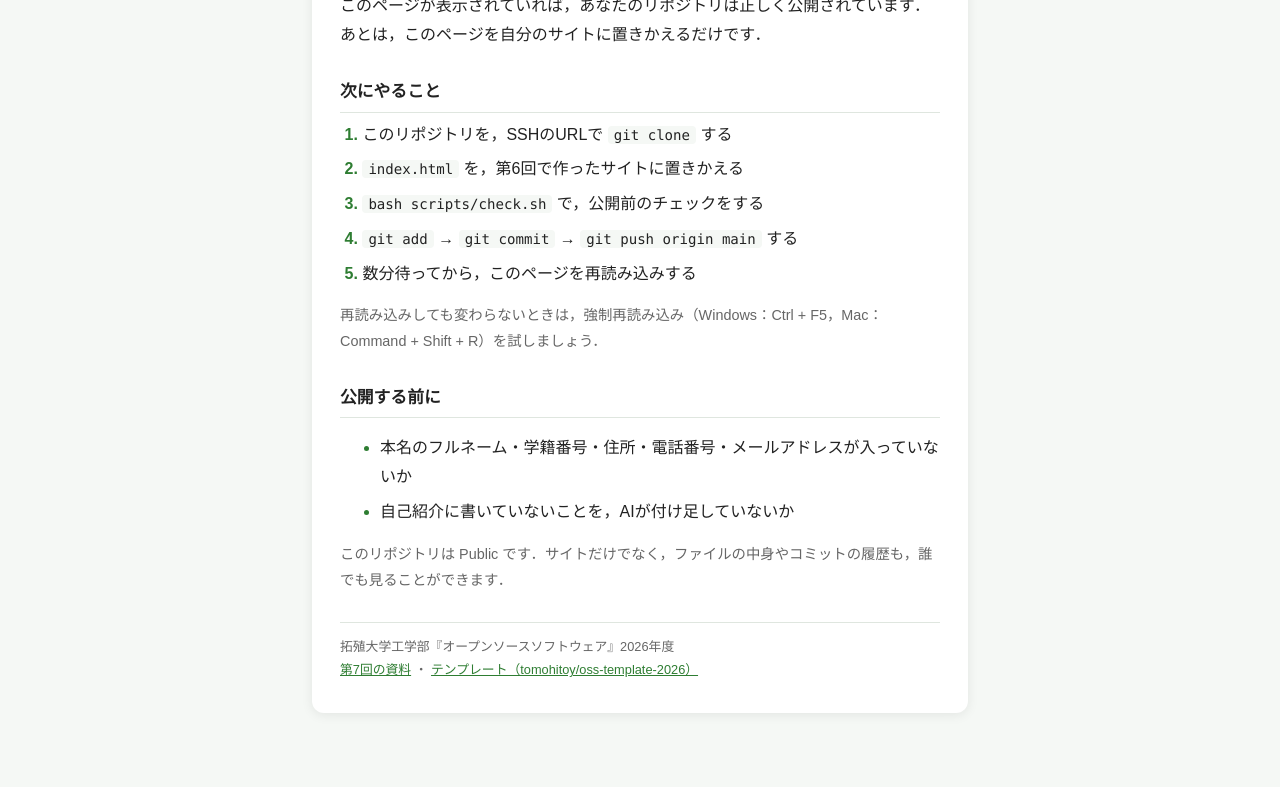
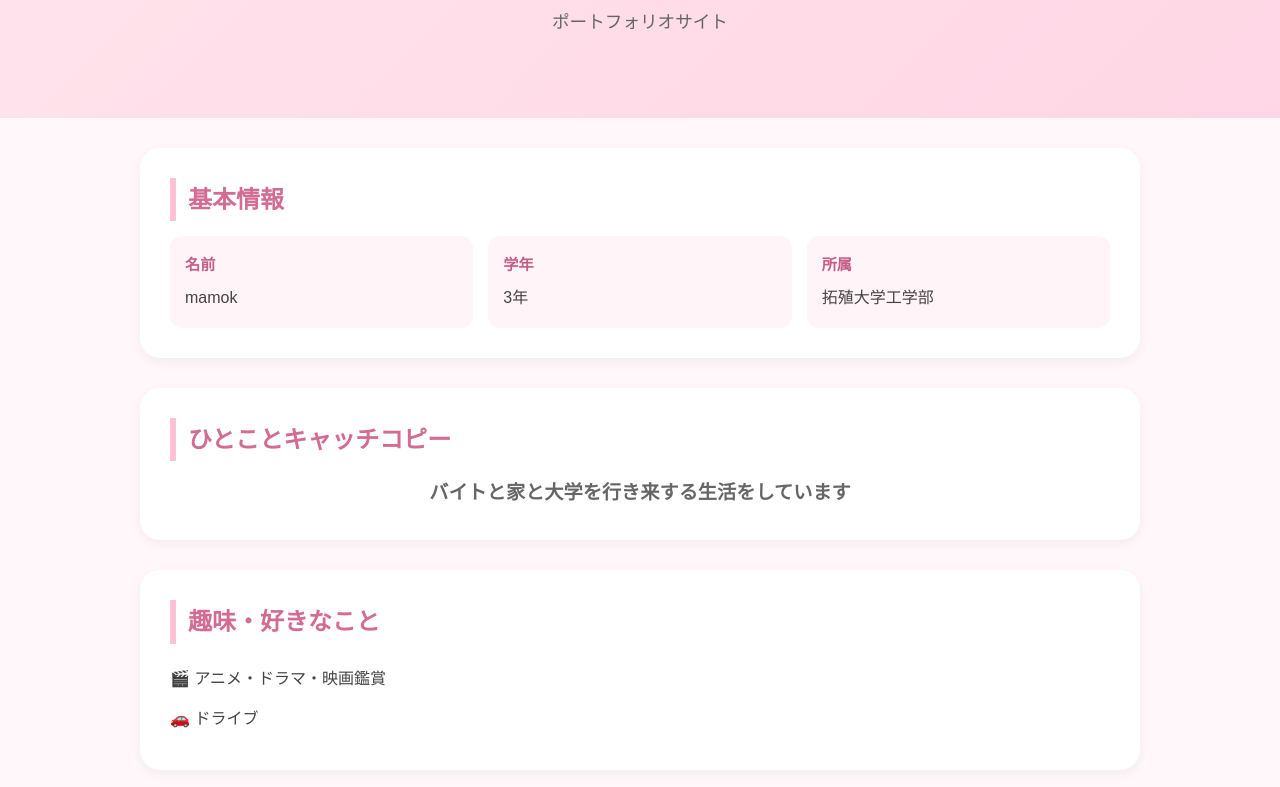
Before and after one commit to G484952024/G484952024.github.io, a plain HTML site: page index.html in a window 1280 px wide. Shown: the part 164-951 px from the top of the page. Before the commit the page ends 901 px from the top, so only its background shows below. Drawn offline with Linux system fonts and the light colour scheme.

Commit message:
feat: 第６回で作ったサイトを公開する

```diff
--- a/index.html
+++ b/index.html
@@ -1,162 +1,240 @@
 <!DOCTYPE html>
-<!-- oss-template-2026:placeholder （この目印で，scripts/check.sh が「準備中」のページかどうかを見分けます） -->
-<!--
-  テンプレートの「準備中」のページです．
-  このページが https://ユーザー名.github.io/ に表示されたら，GitHub Pages の設定は成功です．
-  第7回の実習4で，このファイルを第6回で作った index.html に置きかえます．
--->
 <html lang="ja">
 <head>
     <meta charset="UTF-8">
-  <meta name="viewport" content="width=device-width, initial-scale=1">
-  <title>準備中</title>
+    <meta name="viewport" content="width=device-width, initial-scale=1.0">
+    <title>mamok Portfolio</title>
+
     <style>
-    /* ===== 色の設定 ===== */
-    :root {
-      --main-color: #2e7d32;  /* メインの色（見出し・番号） */
-      --bg-color: #f5f8f5;    /* ページの背景の色 */
-      --card-color: #ffffff;  /* カードの背景の色 */
-      --text-color: #222222;  /* 文字の色 */
-      --sub-color: #666666;   /* 補足の文字の色 */
-      --line-color: #dfe6df;  /* 区切り線の色 */
+        /* =========================================
+           全体設定
+        ========================================= */
+        *{
+            margin:0;
+            padding:0;
+            box-sizing:border-box;
         }
 
-    /* パソコンやスマートフォンがダークモードのときの色 */
-    @media (prefers-color-scheme: dark) {
-      :root {
-        --main-color: #81c784;
-        --bg-color: #121512;
-        --card-color: #1e231e;
-        --text-color: #e8ece8;
-        --sub-color: #a0a8a0;
-        --line-color: #2f362f;
-      }
+        body{
+            font-family: "Yu Gothic", "Hiragino Sans", sans-serif;
+            line-height:1.8;
+            background-color:#fff7f9;
+            color:#444;
         }
 
-    /* ページ全体：カードを画面のまんなかに置く */
-    body {
-      margin: 0;
-      min-height: 100vh;
-      display: flex;
-      align-items: center;
-      justify-content: center;
-      padding: 24px 16px;
-      box-sizing: border-box;
-      font-family: "Hiragino Sans", "Yu Gothic", "Meiryo", sans-serif;
-      line-height: 1.8;
-      color: var(--text-color);
-      background: var(--bg-color);
+        /* =========================================
+           コンテンツ全体の幅設定
+        ========================================= */
+        .container{
+            width:90%;
+            max-width:1000px;
+            margin:0 auto;
         }
 
-    /* まんなかのカード */
-    main {
-      width: 100%;
-      max-width: 600px;
-      padding: 32px 28px;
-      background: var(--card-color);
-      border-top: 6px solid var(--main-color);
-      border-radius: 12px;
-      box-shadow: 0 2px 12px rgba(0, 0, 0, 0.08);
+        /* =========================================
+           ヘッダー部分
+        ========================================= */
+        header{
+            background:linear-gradient(135deg,#ffe4ec,#ffd6e5);
+            text-align:center;
+            padding:80px 20px;
         }
 
-    h1 {
-      margin: 0 0 4px;
-      font-size: clamp(1.3rem, 6vw, 1.6rem);  /* スマートフォンでは少し小さくする */
-      line-height: 1.4;
-      color: var(--main-color);
+        header h1{
+            font-size:2.8rem;
+            color:#b85c7d;
+            margin-bottom:10px;
         }
 
-    h2 {
-      margin: 28px 0 8px;
-      padding-bottom: 4px;
-      font-size: 1.05rem;
-      border-bottom: 1px solid var(--line-color);
+        header p{
+            font-size:1.1rem;
+            color:#666;
         }
 
-    /* 「設定は成功」のバッジ */
-    .badge {
-      display: inline-block;
-      margin: 8px 0 0;
-      padding: 2px 12px;
-      font-size: 0.9rem;
-      font-weight: bold;
-      color: var(--card-color);
-      background: var(--main-color);
-      border-radius: 999px;
+        /* =========================================
+           各セクション共通
+        ========================================= */
+        section{
+            background:#ffffff;
+            margin:30px 0;
+            padding:30px;
+            border-radius:20px;
+            box-shadow:0 4px 12px rgba(0,0,0,0.05);
         }
 
-    /* 「次にやること」の番号つきリスト */
-    ol {
-      margin: 0;
-      padding-left: 1.4em;
-    }
-    li {
-      margin-bottom: 6px;
-    }
-    li::marker {
-      font-weight: bold;
-      color: var(--main-color);
+        section h2{
+            color:#d36c93;
+            margin-bottom:15px;
+            border-left:6px solid #ffc1d6;
+            padding-left:12px;
         }
 
-    /* コマンドの見た目 */
-    code {
-      padding: 1px 6px;
-      font-family: "SFMono-Regular", Consolas, monospace;
-      font-size: 0.88em;
-      background: var(--bg-color);
-      border-radius: 4px;
-      white-space: nowrap;  /* コマンドの途中で折り返さない */
+        /* =========================================
+           リストデザイン
+        ========================================= */
+        ul{
+            list-style:none;
         }
 
-    /* 補足の小さな文字 */
-    .sub {
-      font-size: 0.9rem;
-      color: var(--sub-color);
+        li{
+            padding:6px 0;
         }
 
-    /* いちばん下の小さな文字 */
-    footer {
-      margin-top: 28px;
-      padding-top: 12px;
-      font-size: 0.8rem;
-      color: var(--sub-color);
-      border-top: 1px solid var(--line-color);
+        /* =========================================
+           基本情報カード
+        ========================================= */
+        .profile-grid{
+            display:grid;
+            grid-template-columns:repeat(auto-fit,minmax(220px,1fr));
+            gap:15px;
         }
-    a {
-      color: var(--main-color);
+
+        .card{
+            background:#fff4f7;
+            padding:15px;
+            border-radius:12px;
+        }
+
+        .card h3{
+            font-size:0.95rem;
+            color:#c45f86;
+            margin-bottom:5px;
+        }
+
+        /* =========================================
+           キャッチコピー
+        ========================================= */
+        .catchcopy{
+            text-align:center;
+            font-size:1.2rem;
+            color:#666;
+            font-weight:bold;
+        }
+
+        /* =========================================
+           ひとことエリア
+        ========================================= */
+        .message{
+            background:#fff4f7;
+            border-radius:15px;
+            padding:20px;
+        }
+
+        /* =========================================
+           フッター
+        ========================================= */
+        footer{
+            text-align:center;
+            padding:30px 20px;
+            color:#888;
+            font-size:0.9rem;
+        }
+
+        /* =========================================
+           スマートフォン向け調整
+        ========================================= */
+        @media (max-width:600px){
+            header{
+                padding:60px 15px;
+            }
+
+            header h1{
+                font-size:2rem;
+            }
+
+            section{
+                padding:20px;
+            }
         }
     </style>
 </head>
 <body>
-  <main>
-    <h1>このサイトは準備中です</h1>
-    <p class="badge">GitHub Pages の設定 OK</p>
-    <p>このページが表示されていれば，あなたのリポジトリは正しく公開されています．
-      あとは，このページを自分のサイトに置きかえるだけです．</p>
 
-    <h2>次にやること</h2>
-    <ol>
-      <li>このリポジトリを，SSHのURLで <code>git clone</code> する</li>
-      <li><code>index.html</code> を，第6回で作ったサイトに置きかえる</li>
-      <li><code>bash scripts/check.sh</code> で，公開前のチェックをする</li>
-      <li><code>git add</code> → <code>git commit</code> → <code>git push origin main</code> する</li>
-      <li>数分待ってから，このページを再読み込みする</li>
-    </ol>
-    <p class="sub">再読み込みしても変わらないときは，強制再読み込み（Windows：Ctrl + F5，Mac：Command + Shift + R）を試しましょう．</p>
+    <!-- ヘッダー -->
+    <header>
+        <div class="container">
+            <h1>mamok</h1>
+            <p>ポートフォリオサイト</p>
+        </div>
+    </header>
 
-    <h2>公開する前に</h2>
+    <main class="container">
+
+        <!-- 基本情報 -->
+        <section>
+            <h2>基本情報</h2>
+
+            <div class="profile-grid">
+
+                <div class="card">
+                    <h3>名前</h3>
+                    <p>mamok</p>
+                </div>
+
+                <div class="card">
+                    <h3>学年</h3>
+                    <p>3年</p>
+                </div>
+
+                <div class="card">
+                    <h3>所属</h3>
+                    <p>拓殖大学工学部</p>
+                </div>
+
+            </div>
+        </section>
+
+        <!-- キャッチコピー -->
+        <section>
+            <h2>ひとことキャッチコピー</h2>
+            <p class="catchcopy">
+                バイトと家と大学を行き来する生活をしています
+            </p>
+        </section>
+
+        <!-- 趣味 -->
+        <section>
+            <h2>趣味・好きなこと</h2>
             <ul>
-      <li>本名のフルネーム・学籍番号・住所・電話番号・メールアドレスが入っていないか</li>
-      <li>自己紹介に書いていないことを，AIが付け足していないか</li>
+                <li>🎬 アニメ・ドラマ・映画鑑賞</li>
+                <li>🚗 ドライブ</li>
             </ul>
-    <p class="sub">このリポジトリは Public です．サイトだけでなく，ファイルの中身やコミットの履歴も，誰でも見ることができます．</p>
+        </section>
 
+        <!-- プログラミング経験 -->
+        <section>
+            <h2>プログラミング経験</h2>
+            <ul>
+                <li>Java</li>
+                <li>JavaScript</li>
+            </ul>
+        </section>
+
+        <!-- 授業で学びたいこと -->
+        <section>
+            <h2>この授業で学びたいこと</h2>
+            <ul>
+                <li>OSSの使い方やライセンスルールなど注意点</li>
+                <li>GitHubの使い方</li>
+            </ul>
+        </section>
+
+        <!-- ひとこと -->
+        <section>
+            <h2>おすすめのドライブスポット</h2>
+
+            <div class="message">
+                河口湖は富士山が良く見えて、空気が澄んでいる自然を感じることができる上に、
+                ほうとうなど美味しい料理も食べれるドライブには最適な場所です。
+            </div>
+        </section>
+
+    </main>
+
+    <!-- フッター -->
     <footer>
-      拓殖大学工学部『オープンソースソフトウェア』2026年度<br>
-      <a href="https://github.com/tomohitoy/oss-practice-2026/blob/main-07/chap07/README.md">第7回の資料</a>
-      ・
-      <a href="https://github.com/tomohitoy/oss-template-2026">テンプレート（tomohitoy/oss-template-2026）</a>
+        <p>&copy; mamok Portfolio</p>
     </footer>
-  </main>
+
 </body>
 </html>
```
Lines whose indentation alone changed are shown as unchanged.
